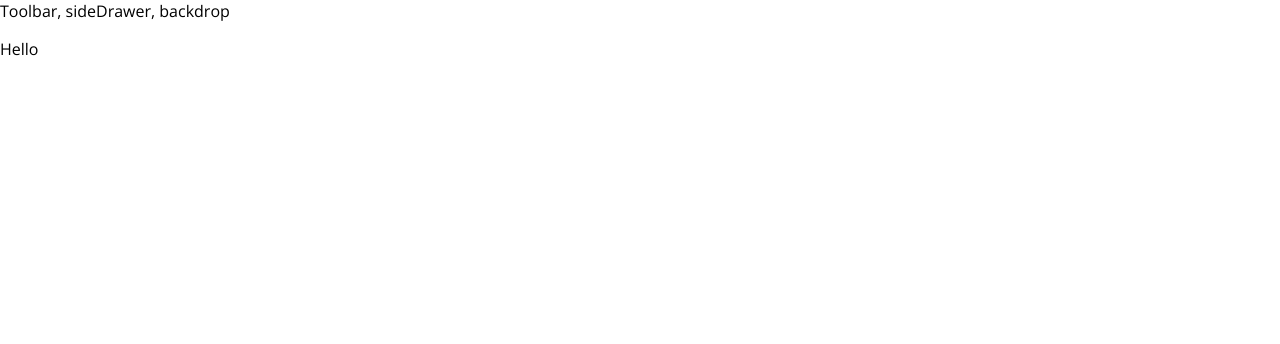
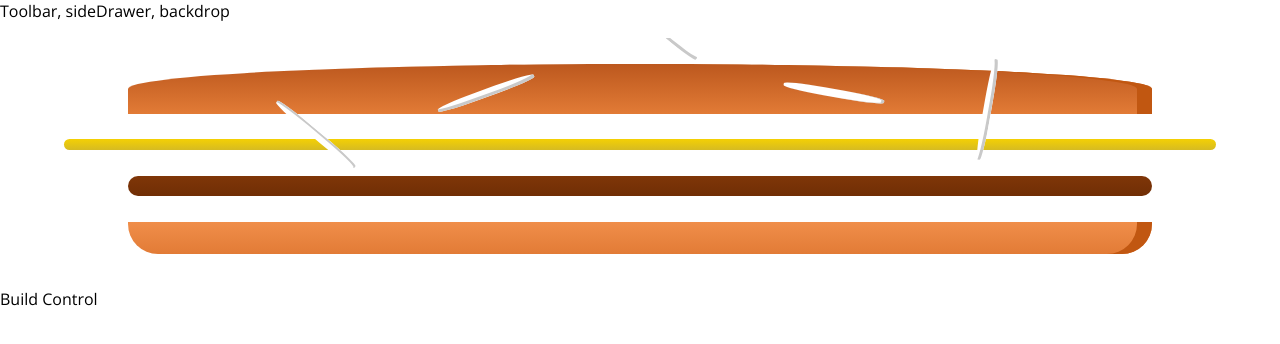
Before and after one commit to Sivajstme/letsmakeburger, a React (Create React App) app: page / in a window 1280 px wide. Shown: the top 344 px of the page. Built offline with nearby package versions, Linux system fonts and the light colour scheme.

Commit message:
Added BurgerBuilder

```diff
--- a/package.json
+++ b/package.json
@@ -1,11 +1,12 @@
 {
-  "name": "reacthooks",
+  "name": "letsmakeburger",
   "version": "0.1.0",
   "private": true,
   "dependencies": {
     "@testing-library/jest-dom": "^5.12.0",
     "@testing-library/react": "^11.2.6",
     "@testing-library/user-event": "^12.8.3",
+    "prop-types": "^15.7.2",
     "react": "^17.0.2",
     "react-dom": "^17.0.2",
     "react-scripts": "4.0.3",
--- a/src/App.js
+++ b/src/App.js
@@ -1,6 +1,9 @@
 import React, { Component } from 'react';
 import './App.css';
 import Layout from './components/Layout/Layout';
+import BurgerBuilder from './containers/BurgerBuilder/BurgerBuilder'
+
+
 class App extends Component {
 
   render(){
@@ -9,9 +12,9 @@
   return (
       <div>
         <Layout>
-        <p>
-          Hello
-        </p>
+        <BurgerBuilder>
+
+        </BurgerBuilder>
 
         </Layout>
 
--- /dev/null
+++ b/src/components/Burger/Burger.css
@@ -0,0 +1,29 @@
+.Burger{
+    width: 100%;
+    margin: auto;
+    height:250px;
+    overflow: scroll;
+    text-align: center;
+    font-weight: bold;
+    font-size: 1.2rem;
+}
+
+
+@media (min-width: 1000px) and (max-height:700px) {
+    .Burger{
+        width: 700px;
+        height: 600px;
+    }
+}
+@media (min-width: 500px) and (max-height:401px) {
+    .Burger{
+        width: 450px;
+        height: 400px;
+    }
+}
+@media (min-width: 500px) and (max-height:40px) {
+    .Burger{
+        width: 350px;
+        height: 300px;
+    }
+}
--- /dev/null
+++ b/src/components/Burger/Burger.js
@@ -0,0 +1,19 @@
+import React from "react";
+import './Burger.css';
+import BurgerIngredient from "./BurgerIngredient/BurgerIngredient";
+
+
+const Burger = (props) =>{
+
+
+    return(
+        <div className='Burger'>
+            <BurgerIngredient type='bread-top' />
+            <BurgerIngredient type='cheese' />
+            <BurgerIngredient type='meat' />
+            <BurgerIngredient type='bread-bottom' />
+        </div>
+    )
+}
+
+export default Burger;
--- /dev/null
+++ b/src/components/Burger/BurgerIngredient/BurgerIngredient.css
@@ -0,0 +1,111 @@
+.BreadBottom {
+    height: 13%;
+    width: 80%;
+    background: linear-gradient(#F08E4A, #e27b36);
+    border-radius: 0 0 30px 30px;
+    box-shadow: inset -15px 0 #c15711;
+    margin: 2% auto;
+}
+
+.BreadTop {
+    height: 20%;
+    width: 80%;
+    background: linear-gradient(#bc581e, #e27b36);
+    border-radius: 50% 50% 0 0;
+    box-shadow: inset -15px 0 #c15711;
+    margin: 2% auto;
+    position: relative;
+}
+
+.Seeds1 {
+    width: 10%;
+    height: 15%;
+    position: absolute;
+    background-color: white;
+    left: 30%;
+    top: 50%;
+    border-radius: 40%;
+    transform: rotate(-20deg);
+    box-shadow: inset -2px -3px #c9c9c9;
+}
+
+.Seeds1:after {
+    content: "";
+    width: 100%;
+    height: 100%;
+    position: absolute;
+    background-color: white;
+    left: -170%;
+    top: -260%;
+    border-radius: 40%;
+    transform: rotate(60deg);
+    box-shadow: inset -1px 2px #c9c9c9;
+  }
+
+.Seeds1:before {
+    content: "";
+    width: 100%;
+    height: 100%;
+    position: absolute;
+    background-color: white;
+    left: 180%;
+    top: -50%;
+    border-radius: 40%;
+    transform: rotate(60deg);
+    box-shadow: inset -1px -3px #c9c9c9;
+  }
+
+  .Seeds2 {
+    width: 10%;
+    height: 15%;
+    position: absolute;
+    background-color: white;
+    left: 64%;
+    top: 50%;
+    border-radius: 40%;
+    transform: rotate(10deg);
+    box-shadow: inset -3px 0 #c9c9c9;
+  }
+
+  .Seeds2:before {
+    content: "";
+    width: 100%;
+    height: 100%;
+    position: absolute;
+    background-color: white;
+    left: 150%;
+    top: -130%;
+    border-radius: 40%;
+    transform: rotate(90deg);
+    box-shadow: inset 1px 3px #c9c9c9;
+  }
+.Meat {
+    width: 80%;
+    height: 8%;
+    background: linear-gradient(#7f3608, #702e05);
+    margin: 2% auto;
+    border-radius: 15px;
+}
+
+.Cheese {
+    width: 90%;
+    height: 4.5%;
+    margin: 2% auto;
+    background: linear-gradient(#f4d004, #d6bb22);
+    border-radius: 20px;
+}
+
+.Salad {
+    width: 85%;
+    height: 7%;
+    margin: 2% auto;
+    background: linear-gradient(#228c1d, #91ce50);
+    border-radius: 20px;
+}
+
+.Bacon {
+    width: 80%;
+    height: 3%;
+    background: linear-gradient(#bf3813, #c45e38);
+    margin: 2% auto;
+}
--- /dev/null
+++ b/src/components/Burger/BurgerIngredient/BurgerIngredient.js
@@ -0,0 +1,48 @@
+import React from 'react';
+import PropTypes from 'prop-types';
+
+
+
+import './BurgerIngredient.css';
+
+
+const burgerIngredient = (props)=>{
+    let ingredient = null;
+
+    switch (props.type) {
+        case ('bread-bottom'):
+            ingredient = <div className={ 'BreadBottom'}> </div>;
+            break;
+        case ('bread-top'):
+            ingredient = <div className={ 'BreadTop'}>
+                            <div className={ 'Seeds1'}></div>
+                            <div className={ 'Seeds2'}></div>
+                        </div>;
+            break;
+        case ('meat'):
+            ingredient = <div className={ 'Meat'}> </div>;
+            break;
+        case ('cheese'):
+            ingredient = <div className={ 'Cheese'}> </div>;
+            break;
+        case ('bacon'):
+            ingredient = <div className={ 'Bacon'}> </div>;
+            break;
+        case ('salad'):
+            ingredient = <div className={ 'Salad'}> </div>;
+            break;
+        default:
+            ingredient = null;
+            break;
+
+
+    }
+    return ingredient;
+}
+
+burgerIngredient.propTypes = {
+    type: PropTypes.string.isRequired
+};
+
+
+export default burgerIngredient;
--- /dev/null
+++ b/src/components/Layout/Layout.css
@@ -0,0 +1,3 @@
+.Content{
+    margin-top: 16px;
+}
--- a/src/components/Layout/Layout.js
+++ b/src/components/Layout/Layout.js
@@ -1,13 +1,13 @@
 import React from 'react';
-import Aux from '../../hoc/Aux'
-
+import Aux from '../../hoc/Aux';
+import './Layout.css';
 
 const layout = (props) =>{
 
     return(
         <Aux>
-        <div>Toolbar, sideDrawer, backdrop</div>
-        <main>{props.children}</main>
+            <div>Toolbar, sideDrawer, backdrop</div>
+            <main className='Content'>{props.children}</main>
         </Aux>
     )
 }
--- /dev/null
+++ b/src/containers/BurgerBuilder/BurgerBuilder.js
@@ -0,0 +1,26 @@
+import React, { Component } from 'react';
+import Aux from '../../hoc/Aux'
+import Burger from '../../components/Burger/Burger'
+
+
+class BurgerBuilder extends Component{
+
+
+    render(){
+
+        return(
+
+            <Aux>
+                <div>
+                    <Burger />
+                </div>
+                <div>
+                    Build Control
+                </div>
+            </Aux>
+
+        )
+    }
+}
+
+export default BurgerBuilder;
```
